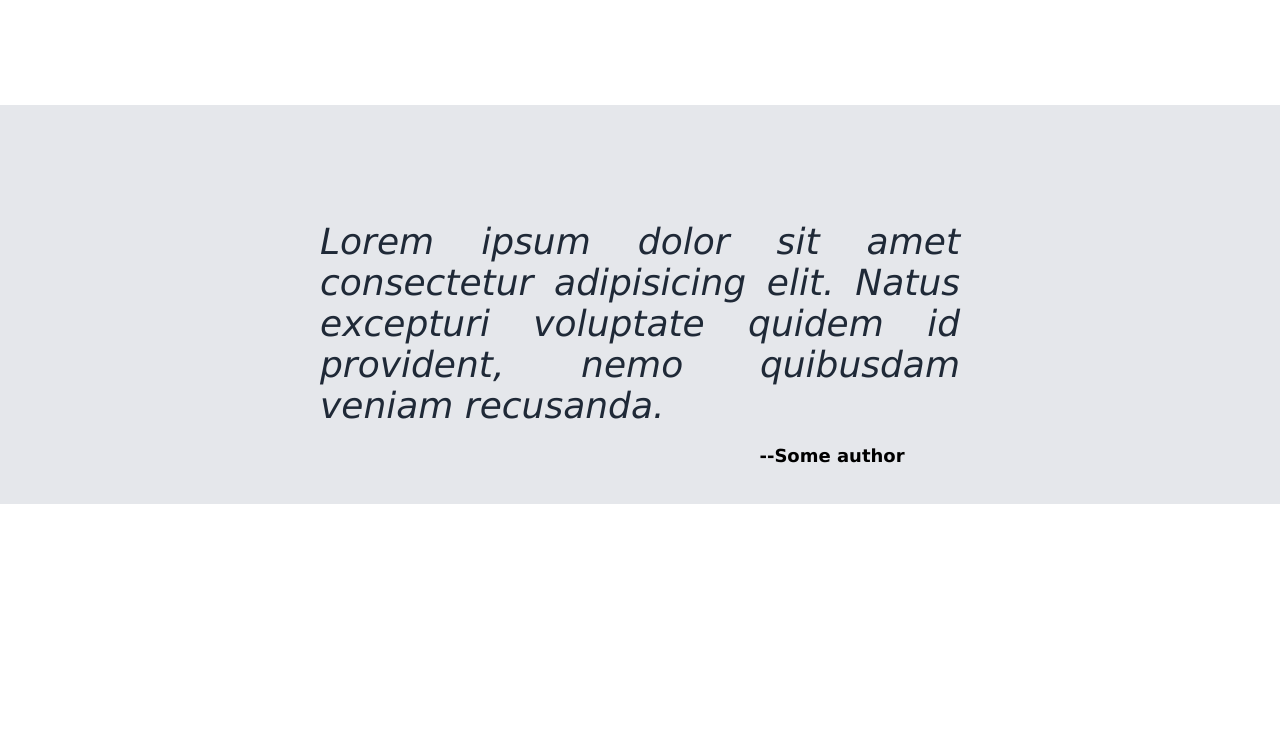
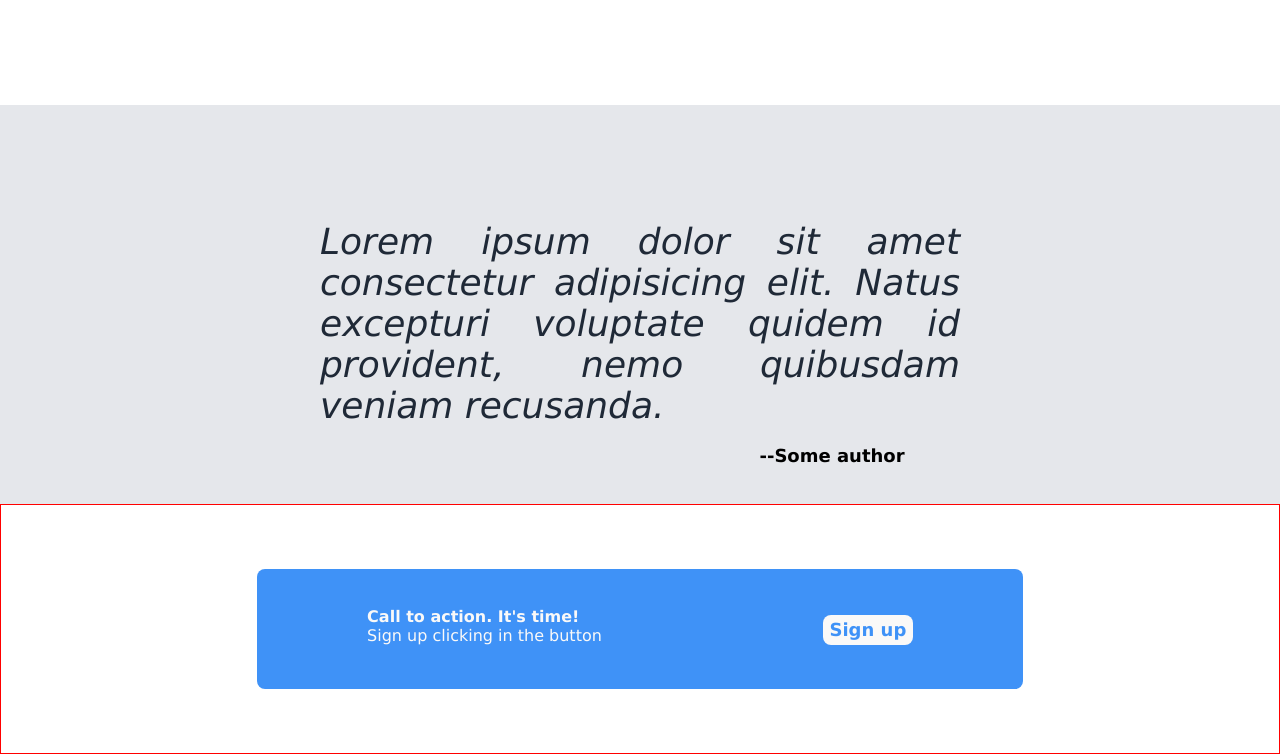
Before and after one commit to tarcioreis/odin-landing-page, a plain HTML site: page index.html in a window 1280 px wide. Shown: the part 979-1733 px from the top of the page. Before the commit the page ends 1483 px from the top, so only its background shows below. Drawn offline with Linux system fonts and the light colour scheme.

Commit message:
add call to action section

```diff
--- a/css/style.css
+++ b/css/style.css
@@ -153,3 +153,44 @@ text-center h3 {
     font-size: 18px;
     margin-left: 60%;
 }
+
+/*call to action section configuration*/
+
+.call-primary {
+    border: 1px solid red;
+    display: flex;
+    justify-content: center;
+}
+
+.call-secondary {
+    width: 60%;
+    height: 120px;
+    background-color: #3f92f7;
+    border-radius: 8px;
+    margin-top: 5%;
+    margin-bottom: 5%;
+    display: flex;
+    justify-content: space-around;
+}
+
+.bold {
+    font-weight: bolder;
+    color: #faf9f8;
+}
+
+.call-secondary p {
+    margin-top: 5%;
+    color: #faf9f8;
+}
+
+.call-secondary button {
+    height: 30px;
+    width: 90px;
+    margin-top: 6%;
+    background-color: #faf9f8;
+    font-weight: bolder;
+    font-size: 18px;
+    border: none;
+    border-radius: 8px;
+    color: #3f92f7;
+}
--- a/index.html
+++ b/index.html
@@ -65,5 +65,14 @@
         </div>
 
     </div>
+
+    <div class="call-primary">
+        <div class="call-secondary">
+            <p> <span class="bold">Call to action. It's time!</span><br>
+            Sign up clicking in the button
+            </p>
+            <button>Sign up</button>
+        </div>
+    </div>
 </body>
 </html>
```
